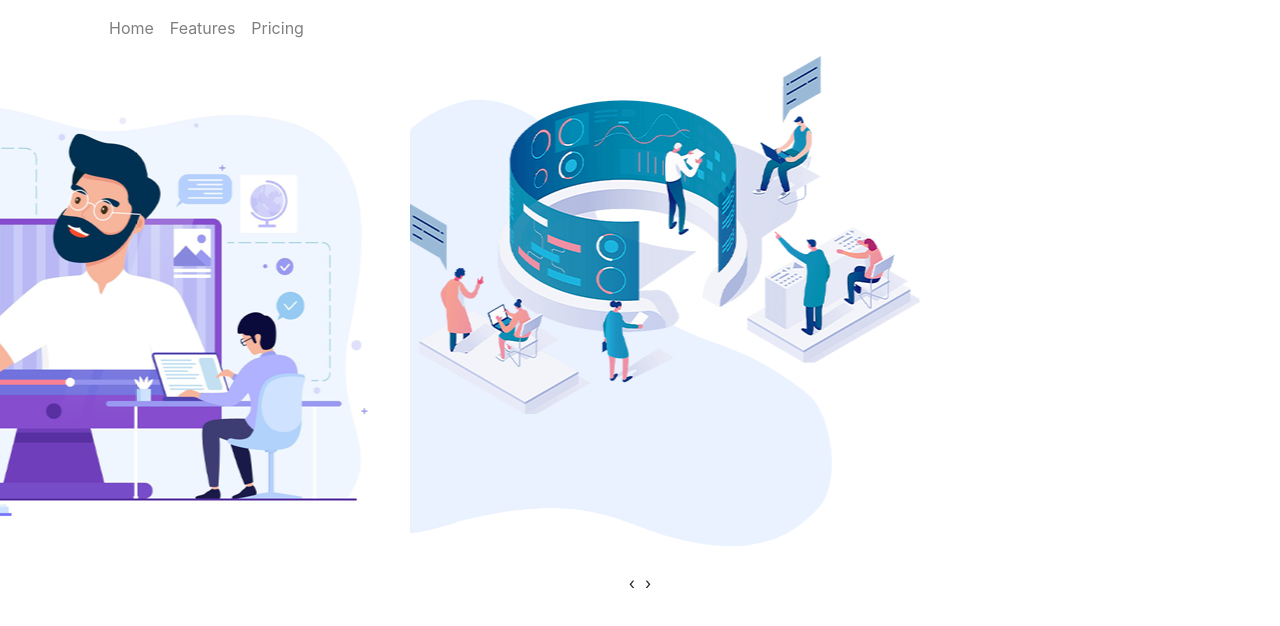
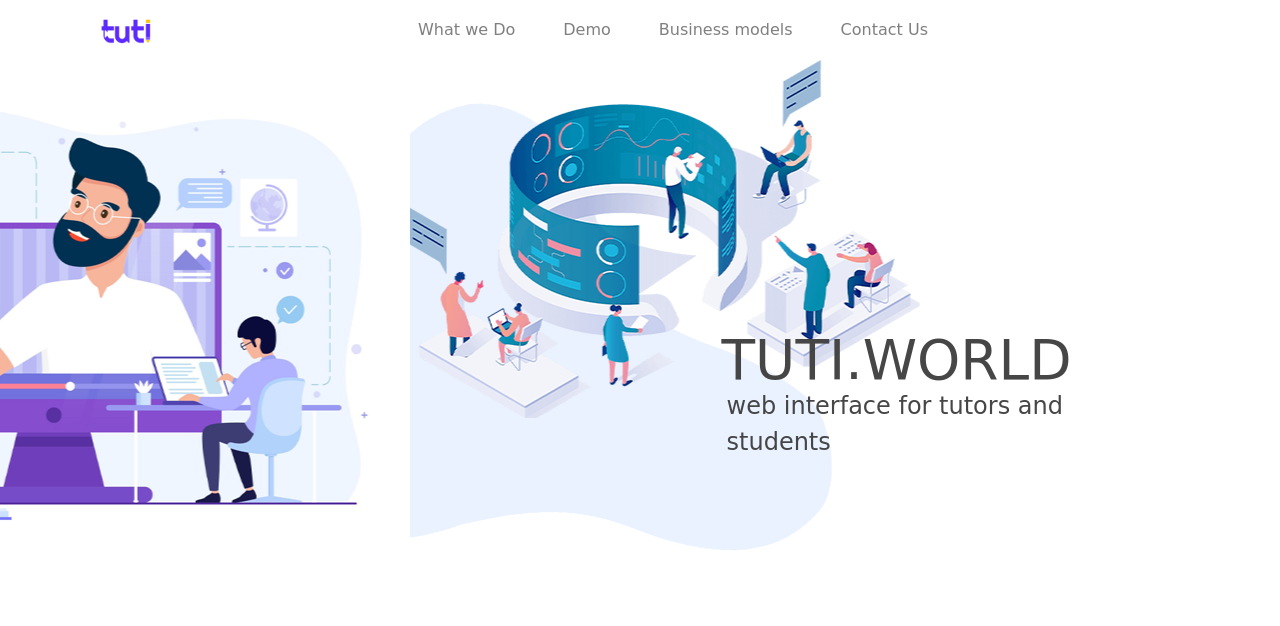
Before and after one commit to priyan1995/tuti, a plain HTML site: page index.html in a window 1280 px wide. Drawn offline with nearby package versions, Linux system fonts and the light colour scheme; a web font is replaced by a local one.

Commit message:
header development completed

```diff
--- a/index.html
+++ b/index.html
@@ -1,44 +1,67 @@
 <!doctype html>
 <html lang="en">
+
 <head>
   <!-- Required meta tags -->
   <meta charset="utf-8">
   <meta name="viewport" content="width=device-width, initial-scale=1, shrink-to-fit=no">
 
   <!-- Bootstrap CSS -->
-    <link rel="stylesheet" href="https://stackpath.bootstrapcdn.com/bootstrap/4.5.2/css/bootstrap.min.css" integrity="sha384-JcKb8q3iqJ61gNV9KGb8thSsNjpSL0n8PARn9HuZOnIxN0hoP+VmmDGMN5t9UJ0Z" crossorigin="anonymous">
+  <link rel="stylesheet" href="https://stackpath.bootstrapcdn.com/bootstrap/4.5.2/css/bootstrap.min.css"
+    integrity="sha384-JcKb8q3iqJ61gNV9KGb8thSsNjpSL0n8PARn9HuZOnIxN0hoP+VmmDGMN5t9UJ0Z" crossorigin="anonymous">
 
   <!-- custom styles -->
   <link rel="stylesheet" href="style.css">
 
   <!-- owl carousal -->
-    <link rel="stylesheet" href="https://cdnjs.cloudflare.com/ajax/libs/OwlCarousel2/2.3.4/assets/owl.carousel.css" integrity="sha512-UTNP5BXLIptsaj5WdKFrkFov94lDx+eBvbKyoe1YAfjeRPC+gT5kyZ10kOHCfNZqEui1sxmqvodNUx3KbuYI/A==" crossorigin="anonymous" />
+  <link rel="stylesheet" href="https://cdnjs.cloudflare.com/ajax/libs/OwlCarousel2/2.3.4/assets/owl.carousel.css"
+    integrity="sha512-UTNP5BXLIptsaj5WdKFrkFov94lDx+eBvbKyoe1YAfjeRPC+gT5kyZ10kOHCfNZqEui1sxmqvodNUx3KbuYI/A=="
+    crossorigin="anonymous" />
 
-    <link rel="stylesheet" href="https://cdnjs.cloudflare.com/ajax/libs/OwlCarousel2/2.3.4/assets/owl.carousel.min.css" integrity="sha512-tS3S5qG0BlhnQROyJXvNjeEM4UpMXHrQfTGmbQ1gKmelCxlSEBUaxhRBj/EFTzpbP4RVSrpEikbmdJobCvhE3g==" crossorigin="anonymous" />
+  <link rel="stylesheet" href="https://cdnjs.cloudflare.com/ajax/libs/OwlCarousel2/2.3.4/assets/owl.carousel.min.css"
+    integrity="sha512-tS3S5qG0BlhnQROyJXvNjeEM4UpMXHrQfTGmbQ1gKmelCxlSEBUaxhRBj/EFTzpbP4RVSrpEikbmdJobCvhE3g=="
+    crossorigin="anonymous" />
 
-    <link rel="stylesheet" href="https://cdnjs.cloudflare.com/ajax/libs/OwlCarousel2/2.3.4/assets/owl.theme.default.css" integrity="sha512-OTcub78R3msOCtY3Tc6FzeDJ8N9qvQn1Ph49ou13xgA9VsH9+LRxoFU6EqLhW4+PKRfU+/HReXmSZXHEkpYoOA==" crossorigin="anonymous" />
+  <link rel="stylesheet" href="https://cdnjs.cloudflare.com/ajax/libs/OwlCarousel2/2.3.4/assets/owl.theme.default.css"
+    integrity="sha512-OTcub78R3msOCtY3Tc6FzeDJ8N9qvQn1Ph49ou13xgA9VsH9+LRxoFU6EqLhW4+PKRfU+/HReXmSZXHEkpYoOA=="
+    crossorigin="anonymous" />
+
+    <!-- google font -->
+    <link href="https://fonts.googleapis.com/css2?family=Baloo+Tamma+2:wght@400;500;600;700&display=swap" rel="stylesheet">
 
   <title>Tuti world</title>
 </head>
+
 <body>
 
   <section class="pd-navigation">
     <div class="container">
       <nav class="navbar navbar-expand-lg navbar-light ">
-      <button class="navbar-toggler" type="button" data-toggle="collapse" data-target="#navbarNav" aria-controls="navbarNav" aria-expanded="false" aria-label="Toggle navigation">
+        <a class="navbar-brand" href="#">
+          <img src="img/logo.png">
+        </a>
+        <button class="navbar-toggler" type="button" data-toggle="collapse" data-target="#navbarNav"
+          aria-controls="navbarNav" aria-expanded="false" aria-label="Toggle navigation">
           <span class="navbar-toggler-icon"></span>
         </button>
         <div class="collapse navbar-collapse" id="navbarNav">
           <ul class="navbar-nav">
+            <!-- <li class="nav-item">
+              <a class="nav-link" href="#">Home <span class="sr-only">(current)</span></a>
+            </li> -->
             <li class="nav-item">
-            <a class="nav-link" href="#">Home <span class="sr-only">(current)</span></a>
+              <a class="nav-link" href="#">What we Do</a>
             </li>
             <li class="nav-item">
-            <a class="nav-link" href="#">Features</a>
+              <a class="nav-link" href="#">Demo</a>
             </li>
             <li class="nav-item">
-            <a class="nav-link" href="#">Pricing</a>
+              <a class="nav-link" href="#">Business models</a>
             </li>
+            <li class="nav-item">
+              <a class="nav-link" href="#">Contact Us</a>
+            </li>
+
           </ul>
         </div>
       </nav>
@@ -49,9 +72,17 @@
     <div class="owl-carousel owl-theme main-slider">
       <div class="item">
         <img src="img/slider1.png">
+        <div class="pd-slid-cont">
+          <h4>Tuti.world</h4>
+          <p>web interface for tutors and students</p>
+        </div>
       </div>
       <div class="item">
         <img src="img/slider2.png">
+        <div class="pd-slid-cont">
+          <h4>Tuti.world</h4>
+          <p>web interface for tutors and students</p>
+        </div>
       </div>
     </div>
 
@@ -68,13 +99,22 @@
   </footer>
   <!-- Optional JavaScript -->
   <!-- jQuery first, then Popper.js, then Bootstrap JS -->
-    <script src="https://code.jquery.com/jquery-3.5.1.slim.min.js" integrity="sha384-DfXdz2htPH0lsSSs5nCTpuj/zy4C+OGpamoFVy38MVBnE+IbbVYUew+OrCXaRkfj" crossorigin="anonymous"></script>
-    <script src="https://cdn.jsdelivr.net/npm/popper.js@1.16.1/dist/umd/popper.min.js" integrity="sha384-9/reFTGAW83EW2RDu2S0VKaIzap3H66lZH81PoYlFhbGU+6BZp6G7niu735Sk7lN" crossorigin="anonymous"></script>
-    <script src="https://stackpath.bootstrapcdn.com/bootstrap/4.5.2/js/bootstrap.min.js" integrity="sha384-B4gt1jrGC7Jh4AgTPSdUtOBvfO8shuf57BaghqFfPlYxofvL8/KUEfYiJOMMV+rV" crossorigin="anonymous"></script>
+  <script src="https://code.jquery.com/jquery-3.5.1.slim.min.js"
+    integrity="sha384-DfXdz2htPH0lsSSs5nCTpuj/zy4C+OGpamoFVy38MVBnE+IbbVYUew+OrCXaRkfj"
+    crossorigin="anonymous"></script>
+  <script src="https://cdn.jsdelivr.net/npm/popper.js@1.16.1/dist/umd/popper.min.js"
+    integrity="sha384-9/reFTGAW83EW2RDu2S0VKaIzap3H66lZH81PoYlFhbGU+6BZp6G7niu735Sk7lN"
+    crossorigin="anonymous"></script>
+  <script src="https://stackpath.bootstrapcdn.com/bootstrap/4.5.2/js/bootstrap.min.js"
+    integrity="sha384-B4gt1jrGC7Jh4AgTPSdUtOBvfO8shuf57BaghqFfPlYxofvL8/KUEfYiJOMMV+rV"
+    crossorigin="anonymous"></script>
   <!-- main js file -->
   <script src="js/main.js"></script>
   <!-- owl carousal -->
-    <script src="https://cdnjs.cloudflare.com/ajax/libs/OwlCarousel2/2.3.4/owl.carousel.min.js" integrity="sha512-bPs7Ae6pVvhOSiIcyUClR7/q2OAsRiovw4vAkX+zJbw3ShAeeqezq50RIIcIURq7Oa20rW2n2q+fyXBNcU9lrw==" crossorigin="anonymous"></script>
+  <script src="https://cdnjs.cloudflare.com/ajax/libs/OwlCarousel2/2.3.4/owl.carousel.min.js"
+    integrity="sha512-bPs7Ae6pVvhOSiIcyUClR7/q2OAsRiovw4vAkX+zJbw3ShAeeqezq50RIIcIURq7Oa20rW2n2q+fyXBNcU9lrw=="
+    crossorigin="anonymous"></script>
 
 </body>
+
 </html>
--- a/js/main.js
+++ b/js/main.js
@@ -3,7 +3,7 @@ $(document).ready(function () {
 $('.main-slider').owlCarousel({
     loop:true,
     margin:10,
-    nav:true,
+    nav:false,
     dots:false,
     autoplay:true,
     responsive:{
--- a/style.css
+++ b/style.css
@@ -1,3 +1,8 @@
+body{
+    scroll-behavior: smooth;
+    font-family: 'Baloo Tamma 2', cursive;
+}
+
 .pd-main-slider .main-slider .owl-item img {
     display: block;
     width: 100%;
@@ -8,12 +13,60 @@
     background:transparent;
 }
 
-body{
-    scroll-behavior: smooth;
+.navbar .nav-link{
+    padding:10px 24px !important;
 }
 
+#navbarNav{
+    justify-content: center;
+}
+
+.navbar .navbar-brand img{
+    width:50px;
+}
+
+
+.pd-main-slider .main-slider .owl-item{
+    position:relative;
+    /* margin-right: 0 !important; */
+}
+
+.pd-main-slider .main-slider .owl-item .pd-slid-cont{
+    position: absolute;
+    z-index: 9;
+    bottom: 20%;
+    width: 400px;
+    margin-left: -200px;
+    left: 40%;
+}
+
+.pd-main-slider .main-slider .owl-item .pd-slid-cont h4{
+    font-size: 55px;
+    font-weight: 400;
+    margin: 0;
+    color: #3e3e3ef5;
+    text-transform: uppercase;
+    line-height: 55px;
+}
+
+.pd-main-slider .main-slider .owl-item .pd-slid-cont p{
+    font-weight: 400;
+    margin: 0;
+    color: #3e3e3ef5;
+    font-size:24px;
+    padding-left:5px;
+}
+
+
+/* ===== media query ==== */
 @media (min-width:768px){
     .pd-main-slider .main-slider .owl-item img {
         height:500px;
     }
 }
+
+@media (min-width:1500px){
+    .pd-main-slider .main-slider .owl-item img {
+        height:600px;
+    }
+}
```
Also changed, not shown: img/logo.png (added). Lines whose indentation alone changed are shown as unchanged.
